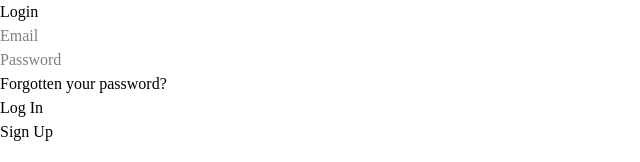
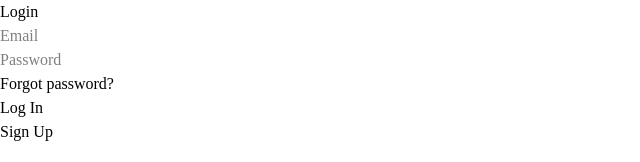
Before and after one commit to abdullahnadeemdev/crud-authenticaton, a React (Vite) app: page /login in a window 1280 px wide. Shown: the top 162 px of the page, without its empty margins (0-640 px from the left). Built offline with nearby package versions, Linux system fonts and the light colour scheme.

Commit message:
changed speelings

```diff
--- a/src/Pages/login/Login.jsx
+++ b/src/Pages/login/Login.jsx
@@ -141,7 +141,7 @@ const Login = (props) => {
               href="/forgot-password"
               className="hover:underline hover:text-blue-500"
             >
-              <p className="text-start text-sm">Forgotten your password?</p>
+              <p className="text-start text-sm">Forgot password?</p>
             </a>
             <Button className="w-full mb-2 mt-8" type="submit">
               Log In
```
